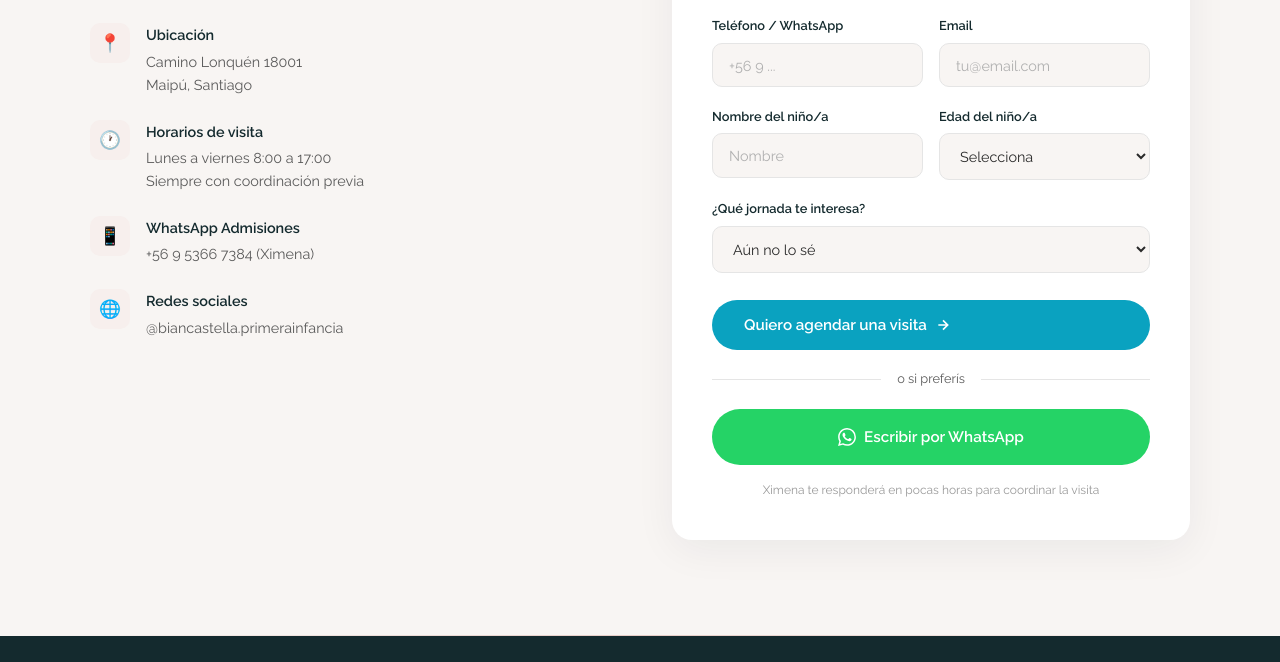
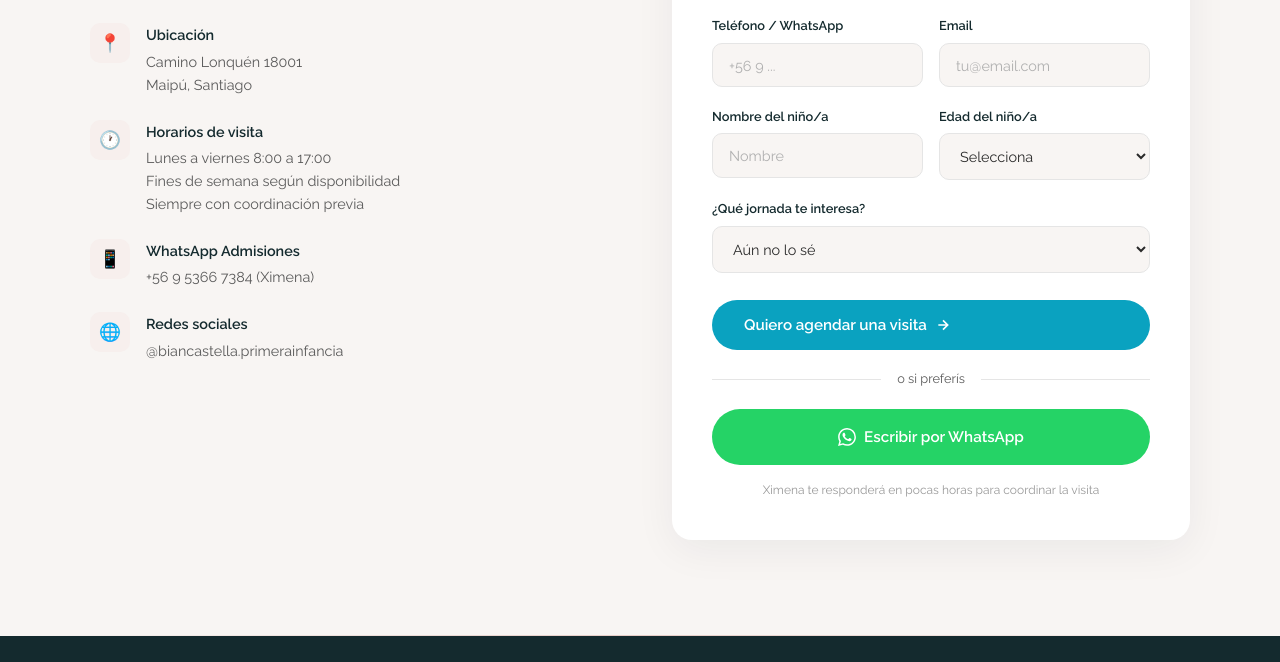
Before and after one commit to arthurchasta/landing-bianca-stella, a plain HTML site: page index.html in a window 1280 px wide. Shown: the part 5384-6046 px from the top of the page. Drawn offline with nearby package versions, Linux system fonts and the light colour scheme.

Commit message:
Fix: agregar fines de semana según disponibilidad

```diff
--- a/index.html
+++ b/index.html
@@ -596,7 +596,7 @@
                         <div class="cdetail-icon">🕐</div>
                         <div class="cdetail-text">
                             <strong>Horarios de visita</strong>
-                            Lunes a viernes 8:00 a 17:00<br>Siempre con coordinación previa
+                            Lunes a viernes 8:00 a 17:00<br>Fines de semana según disponibilidad<br>Siempre con coordinación previa
                         </div>
                     </div>
                     <div class="cdetail">
```
